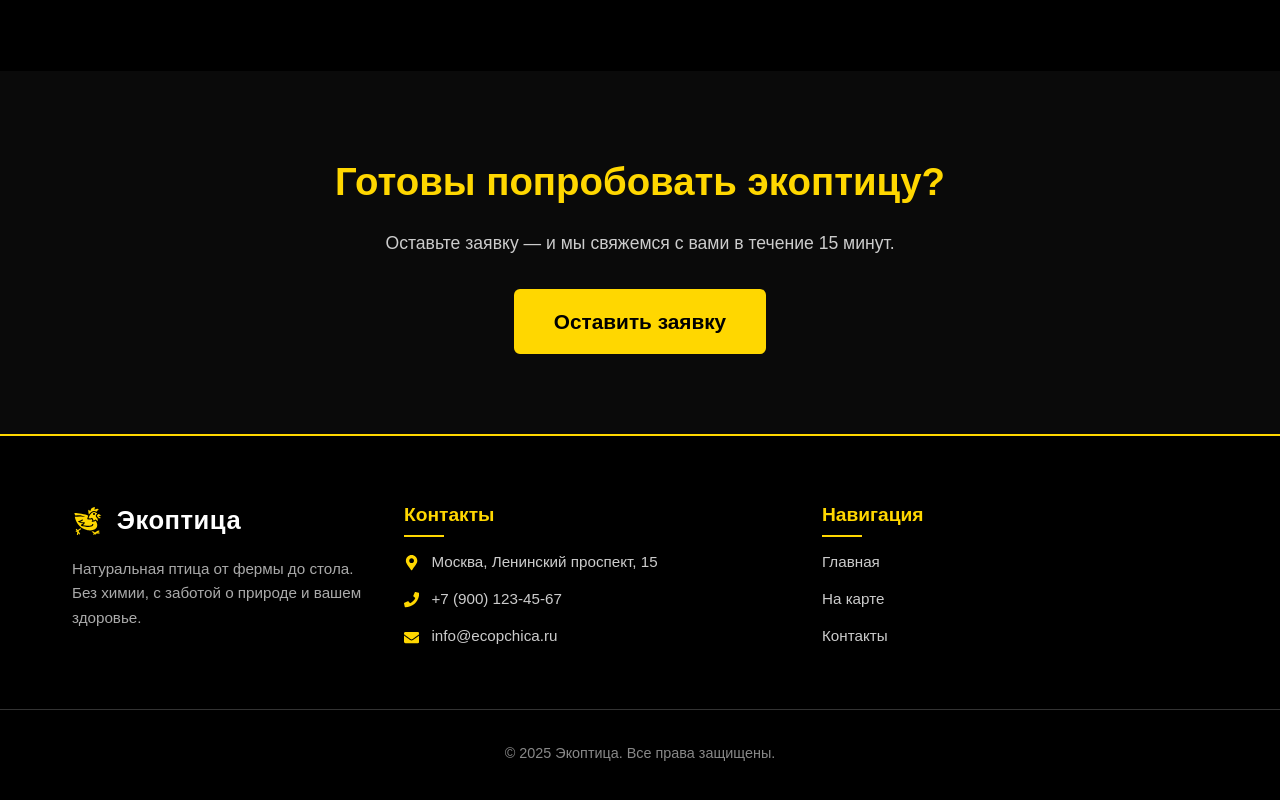
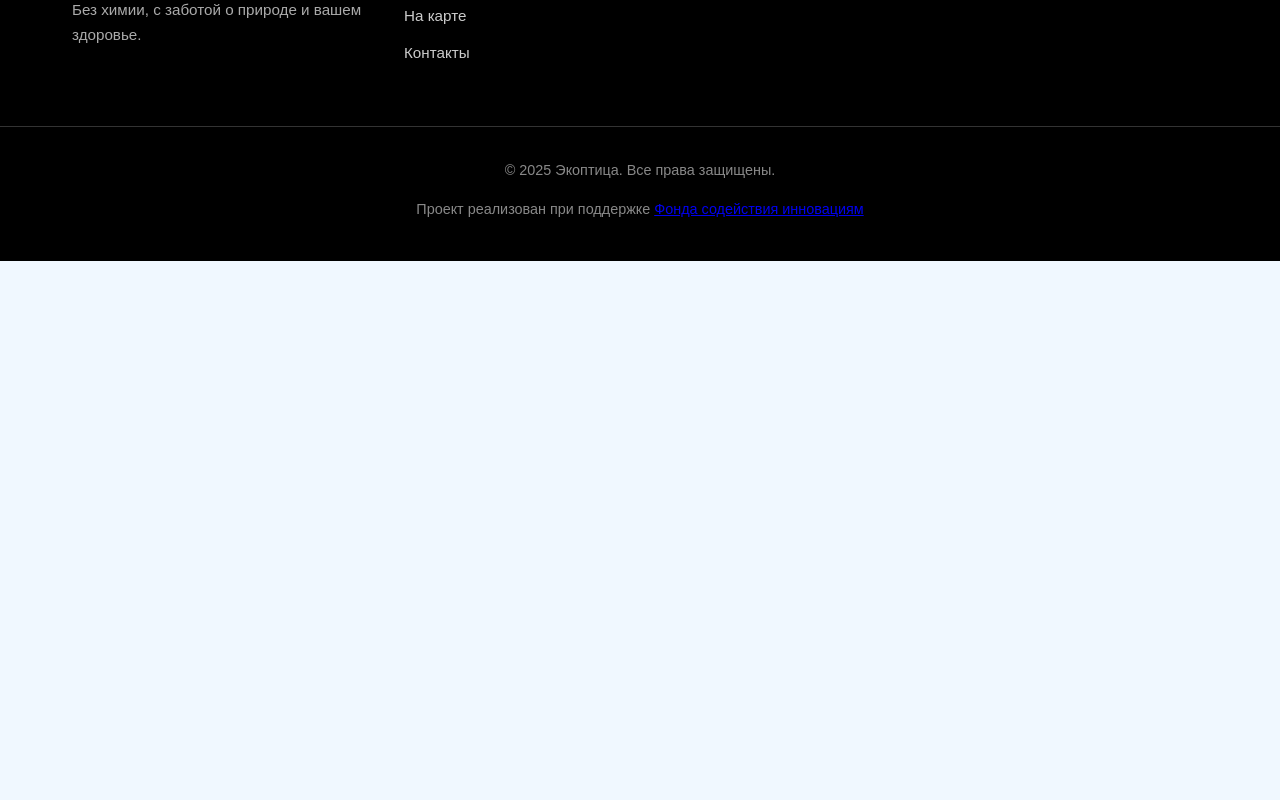
Before and after one commit to Coder-crea/ecoptiza, a React (Create React App) app: page / in a window 1280 px wide. Shown: the part 2678-3478 px from the top of the page. After the commit the page ends 2939 px from the top, so only its background shows below. Built offline with nearby package versions, Linux system fonts and the light colour scheme.

Commit message:
Some details

```diff
--- a/public/index.html
+++ b/public/index.html
@@ -2,7 +2,10 @@
 <html lang="en">
   <head>
     <meta charset="utf-8" />
-    <link rel="icon" href="%PUBLIC_URL%/favicon.ico" />
+    <link
+      rel="icon"
+      href="https://cdn-icons-png.flaticon.com/512/2826/2826127.png"
+    />
     <meta name="viewport" content="width=device-width, initial-scale=1" />
     <meta name="theme-color" content="#000000" />
     <meta
@@ -11,34 +14,13 @@
     />
     <link rel="apple-touch-icon" href="%PUBLIC_URL%/logo192.png" />
     <link rel="shortcut icon" href="" />
-    <!--
-      manifest.json provides metadata used when your web app is installed on a
-      user's mobile device or desktop. See https://developers.google.com/web/fundamentals/web-app-manifest/
-    -->
+
     <link rel="manifest" href="%PUBLIC_URL%/manifest.json" />
-    <!--
-      Notice the use of %PUBLIC_URL% in the tags above.
-      It will be replaced with the URL of the `public` folder during the build.
-      Only files inside the `public` folder can be referenced from the HTML.
 
-      Unlike "/favicon.ico" or "favicon.ico", "%PUBLIC_URL%/favicon.ico" will
-      work correctly both with client-side routing and a non-root public URL.
-      Learn how to configure a non-root public URL by running `npm run build`.
-    -->
-    <title>React App</title>
+    <title>Экоптица</title>
   </head>
   <body>
     <noscript>You need to enable JavaScript to run this app.</noscript>
     <div id="root"></div>
-    <!--
-      This HTML file is a template.
-      If you open it directly in the browser, you will see an empty page.
-
-      You can add webfonts, meta tags, or analytics to this file.
-      The build step will place the bundled scripts into the <body> tag.
-
-      To begin the development, run `npm start` or `yarn start`.
-      To create a production bundle, use `npm run build` or `yarn build`.
-    -->
   </body>
 </html>
--- a/src/components/Footer.js
+++ b/src/components/Footer.js
@@ -1,6 +1,6 @@
 import React from "react";
 import "./footer.css";
-import { FaMapMarkerAlt, FaPhone, FaEnvelope } from "react-icons/fa";
+// import { FaMapMarkerAlt, FaPhone, FaEnvelope } from "react-icons/fa";
 import { GiChicken } from "react-icons/gi";
 const Footer = () => {
   return (
@@ -21,7 +21,7 @@ const Footer = () => {
         </div>
 
         {/* Контакты */}
-        <div className="footer-contact">
+        {/* <div className="footer-contact">
           <h4>Контакты</h4>
           <ul>
             <li>
@@ -34,7 +34,7 @@ const Footer = () => {
               <FaEnvelope /> info@ecopchica.ru
             </li>
           </ul>
-        </div>
+        </div> */}
 
         {/* Навигация */}
         <div className="footer-links">
@@ -56,6 +56,17 @@ const Footer = () => {
       {/* Копирайт */}
       <div className="footer-bottom">
         <p>© 2025 Экоптица. Все права защищены.</p>
+        <p>
+          Проект реализован при поддержке{" "}
+          <a
+            href="https://foresat.tilda.ws/ "
+            target="_blank"
+            rel="noopener noreferrer"
+            className="footer-link"
+          >
+            Фонда содействия инновациям
+          </a>
+        </p>
       </div>
     </footer>
   );
--- a/src/pages/Home.js
+++ b/src/pages/Home.js
@@ -63,7 +63,7 @@ const Home = () => {
       </div>
 
       {/* Продукция */}
-      <div className="products">
+      {/* <div className="products">
         <h2>Наша продукция</h2>
         <div className="products-grid">
           <div className="product-card">
@@ -85,7 +85,7 @@ const Home = () => {
             <span className="price">750 ₽/кг</span>
           </div>
         </div>
-      </div>
+      </div> */}
 
       {/* О нас */}
       <div className="about">
```
